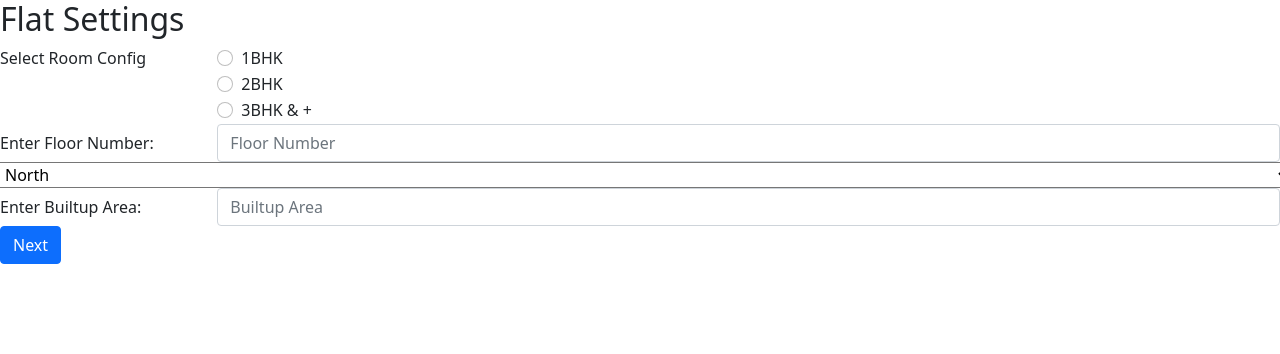
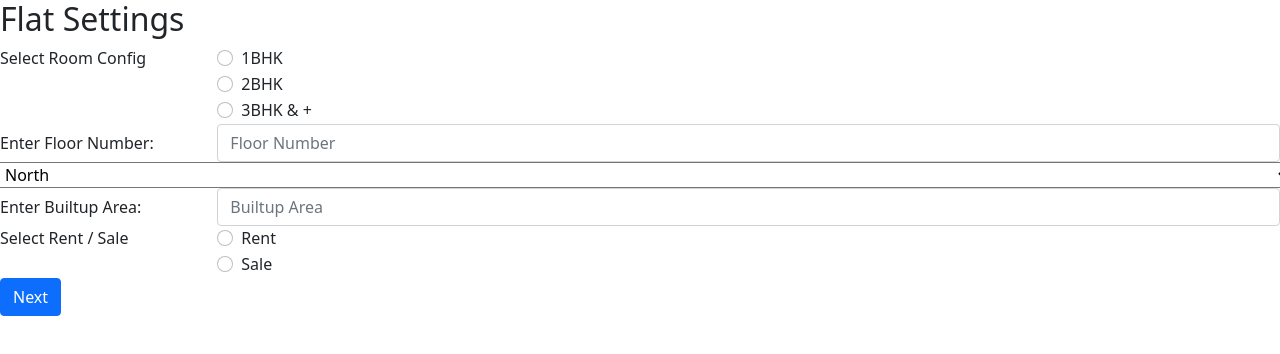
Before and after one commit to mohamedisakr/multi-step-wizard-form, a React (Create React App) app: page /flatstep in a window 1280 px wide. Shown: the top 354 px of the page. Built offline with nearby package versions, Linux system fonts and the light colour scheme.

Commit message:
adding rent sale to flat step

```diff
--- a/src/property-wizard/FlatStep.js
+++ b/src/property-wizard/FlatStep.js
@@ -12,6 +12,7 @@ const FlatStep = () => {
   const floorNumber = useSelector((state) => state.floorNumber);
   const facingType = useSelector((state) => state.facingType);
   const builtupArea = useSelector((state) => state.builtupArea);
+  const rentOrSale = useSelector((state) => state.rentOrSale);
 
   const {
     register,
@@ -19,7 +20,13 @@ const FlatStep = () => {
     formState: { errors },
   } = useForm({
     mode: "onBlur",
-    defaultValues: { roomConfig, floorNumber, facingType, builtupArea },
+    defaultValues: {
+      roomConfig,
+      floorNumber,
+      facingType,
+      builtupArea,
+      rentOrSale,
+    },
   });
 
   // Flat, Plot, Estab
@@ -28,6 +35,7 @@ const FlatStep = () => {
     console.log(data.floorNumber);
     console.log(data.facingType);
     console.log(data.builtupArea);
+    console.log(data.rentOrSale);
     // console.log(data.propName);
     // dispatch(choosePropertyName(data.propName));
     // if (data.propType === "Flat") {
@@ -163,6 +171,48 @@ const FlatStep = () => {
         <span className="text-sm text-left text-red-700">
           {errors.builtupArea?.message}
         </span>
+        <fieldset className="form-group">
+          <div className="row">
+            <legend className="col-form-label col-sm-2 pt-0">
+              Select Rent / Sale
+            </legend>
+            <div className="col-sm-10">
+              <div className="form-check">
+                <input
+                  className="form-check-input"
+                  type="radio"
+                  name="rentOrSale"
+                  id="rent"
+                  value="Rent"
+                  {...register("rentOrSale", {
+                    required: "Choose Rent or Sale",
+                  })}
+                ></input>
+                <label className="form-check-label" for="rent">
+                  Rent
+                </label>
+              </div>
+              <div className="form-check">
+                <input
+                  className="form-check-input"
+                  type="radio"
+                  name="rentOrSale"
+                  id="sale"
+                  value="Sale"
+                  {...register("rentOrSale", {
+                    required: "Choose Rent or Sale",
+                  })}
+                ></input>
+                <label className="form-check-label" for="sale">
+                  Sale
+                </label>
+              </div>
+            </div>
+          </div>
+        </fieldset>
+        <div className="text-sm text-left text-red-700">
+          {errors.rentOrSale?.message}
+        </div>
         <div className="form-group row">
           <div className="col-sm-10">
             <button className="btn btn-primary">Next</button>
--- a/src/propertyTypeSlice.js
+++ b/src/propertyTypeSlice.js
@@ -9,6 +9,7 @@ const propertyTypeSlice = createSlice({
     floorNumber: "",
     facingType: "", // North, North-East, East, South-East, South, South-West, West, North-West
     builtupArea: "",
+    rentOrSale: "Rent", // Rent, Sale
   },
   reducers: {
     choosePropertyName: (state, action) => {
@@ -29,6 +30,9 @@ const propertyTypeSlice = createSlice({
     chooseBuiltupArea: (state, action) => {
       state.builtupArea = action.payload;
     },
+    chooseRentOrSale: (state, action) => {
+      state.rentOrSale = action.payload;
+    },
   },
 });
 
```
